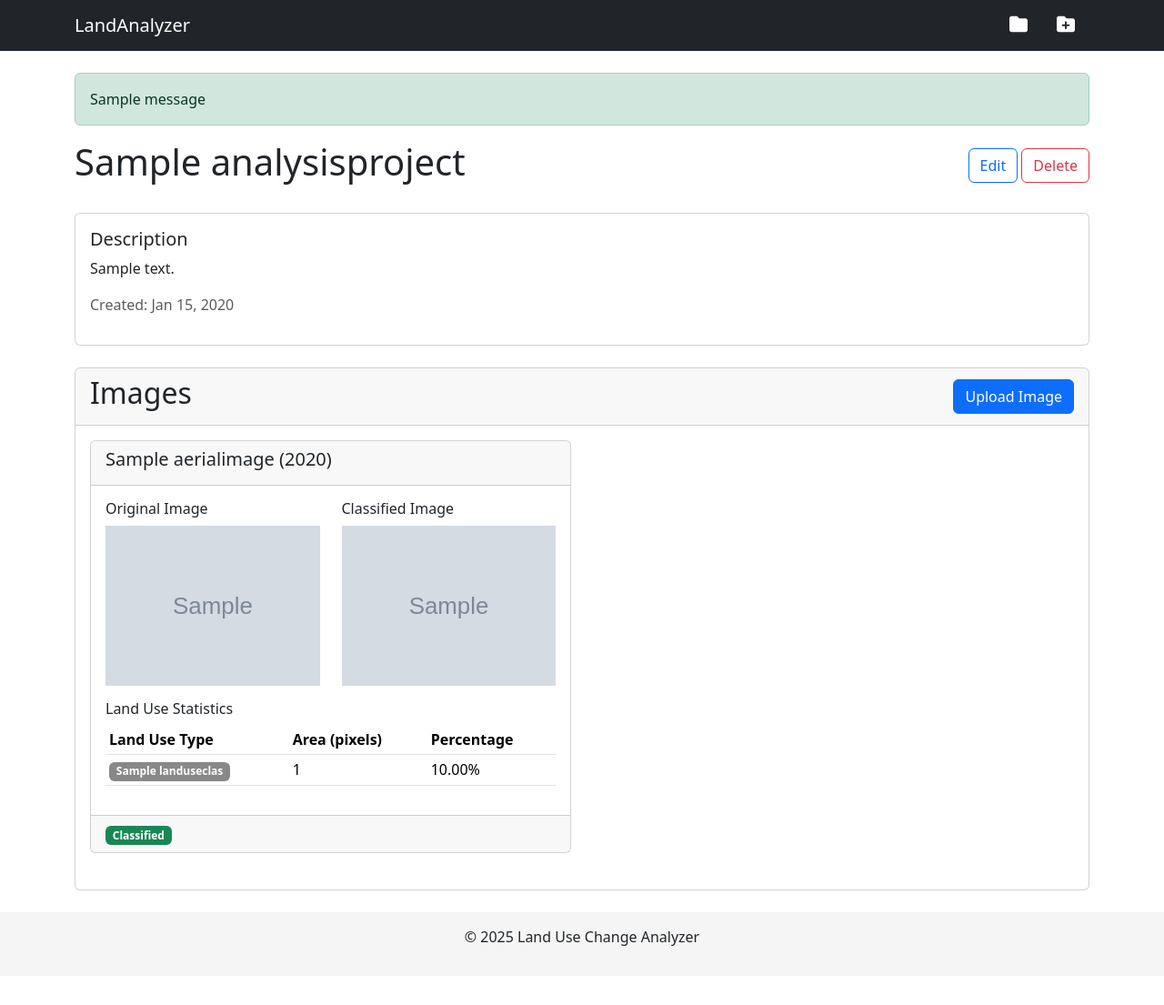
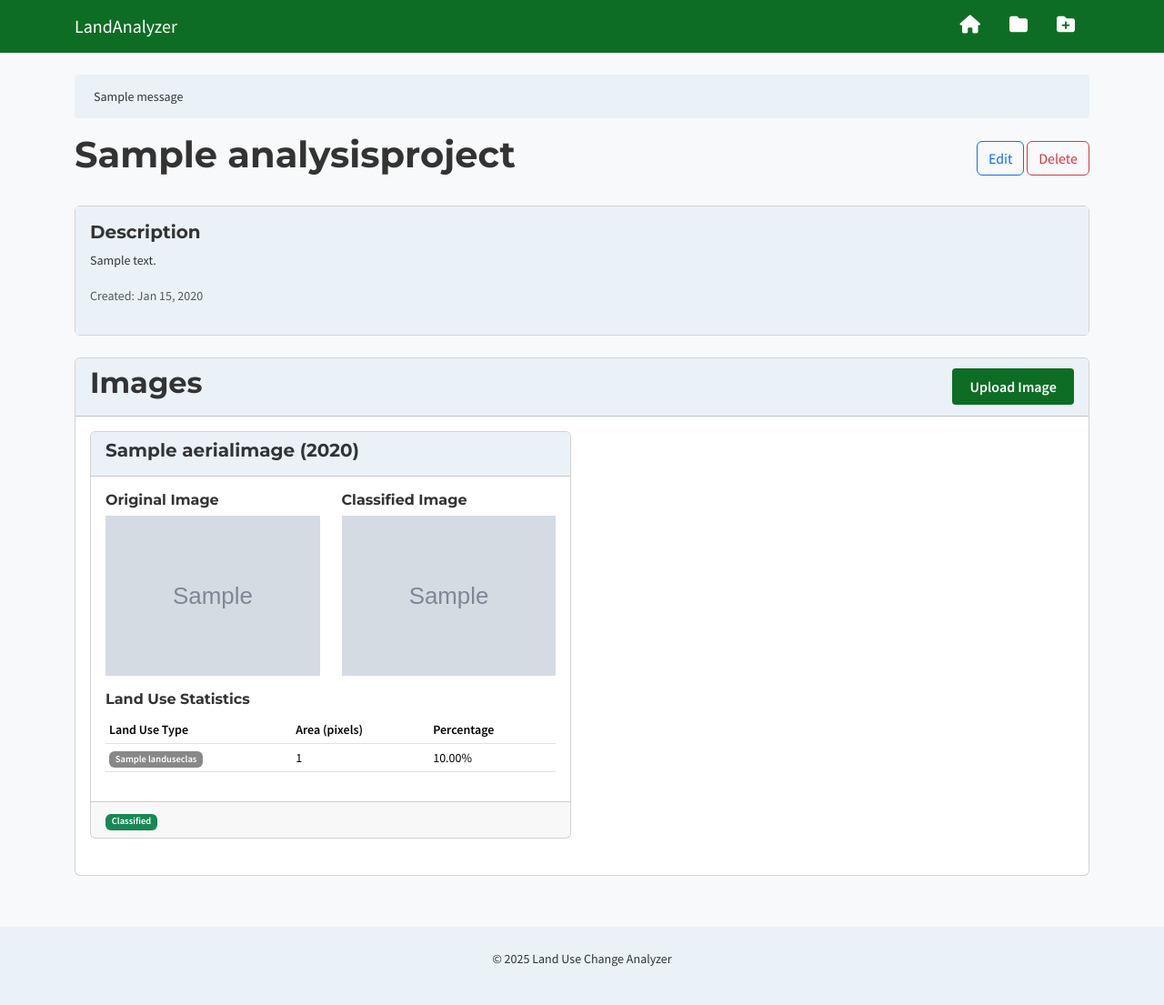
Before and after one commit to Philip38-hub/land-use-change-analyzer, a Django app: page /projects/1/ in a window 1280 px wide. Shown: the whole page at 91% size. Before the commit the page ends 1040 px from the top, so only its background shows below. Run offline with Django 4.2, Linux system fonts and the light colour scheme; tables that the repository leaves empty hold one stand-in row (values such as "Sample post"); grey boxes marked "Sample" are stand-in pictures; one stand-in notice (Sample message) is shown.

Commit message:
refactor: change app theme and typography

```diff
--- a/analyzer/static/css/style.css
+++ b/analyzer/static/css/style.css
@@ -1,10 +1,34 @@
+@import url('https://fonts.googleapis.com/css2?family=Source+Sans+Pro:wght@400;600&family=Montserrat:wght@700&display=swap');
+
+/* Color Scheme Variables */
+:root {
+  --background-light: #F5F5F5;
+  --background-alt: #EAF2F8;
+  --primary: #0e6d24;
+  --secondary: #007BFF;
+  --accent-highlight: #FFC107;
+  --accent-error: #DC3545;
+  --text-dark: #333333;
+  --text-light: #FFFFFF;
+}
+
 html, body {
     min-height: 100vh;
 }
 
 body {
+    font-family: 'Source Sans Pro', sans-serif;
+    font-size: 14px;
+    line-height: 1.6;
     display: flex;
     flex-direction: column;
+    background: var(--background-light);
+    color: var(--text-dark);
+}
+
+h1, h2, h3, h4, h5, h6 {
+    font-family: 'Montserrat', sans-serif;
+    font-weight: 700;
 }
 
 .container.mt-4 {
@@ -63,3 +87,55 @@ body {
     margin-top: auto;
     flex-shrink: 0;
 }
+
+/* Example: Primary Button */
+.btn-primary {
+  background: var(--primary);
+  color: var(--text-light);
+  border: none;
+}
+
+/* Example: Secondary Button */
+.btn-secondary {
+  background: var(--secondary);
+  color: var(--text-light);
+  border: none;
+}
+
+/* Highlight/Warning */
+.highlight, .warning {
+  background: var(--accent-highlight);
+  color: var(--text-dark);
+}
+
+/* Error */
+.error, .danger {
+  background: var(--accent-error);
+  color: var(--text-light);
+}
+
+/* Links */
+a {
+  color: var(--secondary);
+  text-decoration: underline;
+}
+
+a:hover:not(.navbar-brand) {
+  color: var(--primary) !important;
+}
+
+/* Alternate background section */
+.bg-alt {
+  background: var(--background-alt);
+  color: var(--text-dark);
+}
+
+/* Utility: For dark backgrounds */
+.text-light {
+  color: var(--text-light) !important;
+}
+
+/* Utility: For light backgrounds */
+.text-dark {
+  color: var(--text-dark) !important;
+}
--- a/analyzer/templates/base.html
+++ b/analyzer/templates/base.html
@@ -11,11 +11,11 @@
     <link rel="stylesheet" href="{% static 'css/style.css' %}">
     {% block extra_css %}{% endblock %}
 </head>
-<body>
-    <nav class="navbar navbar-expand-lg navbar-dark bg-dark">
+<body class="bg-light" style="background: var(--background-light); color: var(--text-dark);">
+    <nav class="navbar navbar-expand-lg" style="background: var(--primary);">
         <div class="container">
             <!-- Logo on the left -->
-            <a class="navbar-brand" href="{% url 'index' %}">LandAnalyzer</a>
+            <a class="navbar-brand text-light" href="{% url 'index' %}">LandAnalyzer</a>
 
             <!-- Mobile toggle button -->
             <button class="navbar-toggler" type="button" data-bs-toggle="collapse" data-bs-target="#navbarNav">
@@ -26,15 +26,20 @@
             <div class="collapse navbar-collapse justify-content-end" id="navbarNav">
                 <ul class="navbar-nav">
                     <li class="nav-item position-relative">
-                        <a class="nav-link px-3" href="{% url 'project_list' %}" data-bs-toggle="tooltip" data-bs-placement="bottom" title="Projects">
-                            <i class="fas fa-folder text-white fs-5"></i>
+                        <a class="nav-link px-3 text-light" href="{% url 'index' %}" data-bs-toggle="tooltip" data-bs-placement="bottom" title="Home">
+                            <i class="fas fa-home text-light fs-5"></i>
                         </a>
-                </li>
-                <li class="nav-item position-relative">
-                    <a class="nav-link px-3" href="{% url 'project_create' %}" data-bs-toggle="tooltip" data-bs-placement="bottom" title="New Project">
-                        <i class="fas fa-folder-plus text-white fs-5"></i>
-                    </a>
-                </li>
+                    </li>
+                    <li class="nav-item position-relative">
+                        <a class="nav-link px-3 text-light" href="{% url 'project_list' %}" data-bs-toggle="tooltip" data-bs-placement="bottom" title="Projects">
+                            <i class="fas fa-folder text-light fs-5"></i>
+                        </a>
+                    </li>
+                    <li class="nav-item position-relative">
+                        <a class="nav-link px-3 text-light" href="{% url 'project_create' %}" data-bs-toggle="tooltip" data-bs-placement="bottom" title="New Project">
+                            <i class="fas fa-folder-plus text-light fs-5"></i>
+                        </a>
+                    </li>
             </ul>
         </div>
         </div>
@@ -43,18 +48,20 @@
     <div class="container mt-4">
         {% if messages %}
             {% for message in messages %}
-                <div class="alert alert-{{ message.tags }}">{{ message }}</div>
+                <div class="alert {% if 'error' in message.tags %}error{% elif 'warning' in message.tags %}highlight{% else %}bg-alt text-dark{% endif %}" style="margin-bottom: 1rem; border-radius: 4px; padding: 0.75rem 1.25rem;">
+                    {{ message }}
+                </div>
             {% endfor %}
         {% endif %}
 
         {% block content %}{% endblock %}
     </div>
 
-    <footer class="footer-section">
+    <footer class="footer-section bg-alt" style="padding: 1.5rem 0; margin-top: 2rem;">
         <div class="container">
             <div class="row">
                 <div class="col-md-12 text-center">
-                    <p>&copy; 2025 Land Use Change Analyzer</p>
+                    <p class="text-dark">&copy; 2025 Land Use Change Analyzer</p>
                 </div>
             </div>
         </div>
--- a/analyzer/templates/project_detail.html
+++ b/analyzer/templates/project_detail.html
@@ -2,7 +2,7 @@
 
 {% block content %}
 <div class="d-flex justify-content-between align-items-center mb-4">
-    <h1>{{ project.name }}</h1>
+    <h1 class="text-dark">{{ project.name }}</h1>
     <div>
         <a href="{% url 'project_update' project.id %}" class="btn btn-outline-primary">Edit</a>
         <a href="{% url 'project_delete' project.id %}" class="btn btn-outline-danger">Delete</a>
@@ -10,17 +10,17 @@
 </div>
 
 <div class="card mb-4">
-    <div class="card-body">
-        <h5 class="card-title">Description</h5>
+    <div class="card-body bg-alt">
+        <h5 class="card-title text-dark">Description</h5>
         <p class="card-text">{{ project.description|default:"No description provided." }}</p>
         <p class="text-muted">Created: {{ project.created_at|date:"M d, Y" }}</p>
     </div>
 </div>
 
 <div class="card mb-4">
-    <div class="card-header d-flex justify-content-between align-items-center">
-        <h2>Images</h2>
-        <a href="{% url 'upload_image' project.id %}" class="btn btn-primary">Upload Image</a>
+    <div class="card-header bg-alt d-flex justify-content-between align-items-center">
+        <h2 class="text-dark">Images</h2>
+        <a href="{% url 'upload_image' project.id %}" class="btn btn-primary" style="padding: 0.5rem 1.2rem; border-radius: 4px; font-weight: 600;">Upload Image</a>
     </div>
     <div class="card-body">
         {% if images %}
@@ -28,29 +28,27 @@
             {% for image in images %}
             <div class="col-md-6 mb-4">
                 <div class="card">
-                    <div class="card-header">
-                        <h5>{{ image.name }} ({{ image.year }})</h5>
+                    <div class="card-header bg-alt">
+                        <h5 class="text-dark">{{ image.name }} ({{ image.year }})</h5>
                     </div>
                     <div class="card-body">
                         <div class="row">
                             <div class="col-md-6">
-                                <h6>Original Image</h6>
+                                <h6 class="text-dark">Original Image</h6>
                                 <img src="{{ image.image.url }}" class="img-fluid" alt="{{ image.name }}">
                             </div>
                             <div class="col-md-6">
-                                <h6>Classified Image</h6>
+                                <h6 class="text-dark">Classified Image</h6>
                                 {% if image.classified_image %}
                                 <img src="{{ image.classified_image.url }}" class="img-fluid" alt="Classified {{ image.name }}">
                                 {% else %}
-                                <div class="alert alert-warning">
-                                    Not classified yet
-                                </div>
+                                <div class="highlight" style="padding: 0.5rem 1rem; border-radius: 4px;">Not classified yet</div>
                                 {% endif %}
                             </div>
                         </div>
 
                         {% if image.classified_image %}
-                        <h6 class="mt-3">Land Use Statistics</h6>
+                        <h6 class="mt-3 text-dark">Land Use Statistics</h6>
                         <table class="table table-sm">
                             <thead>
                                 <tr>
@@ -87,17 +85,15 @@
             {% endfor %}
         </div>
         {% else %}
-        <div class="alert alert-info">
-            No images uploaded yet. <a href="{% url 'upload_image' project.id %}">Upload an image</a> to begin analysis.
-        </div>
+        <div class="highlight" style="padding: 0.5rem 1rem; border-radius: 4px;">No images uploaded yet. <a href="{% url 'upload_image' project.id %}" class="text-dark">Upload an image</a> to begin analysis.</div>
         {% endif %}
     </div>
 </div>
 
 {% if images.count >= 2 %}
 <div class="card mb-4">
-    <div class="card-header">
-        <h2>Change Analysis</h2>
+    <div class="card-header bg-alt">
+        <h2 class="text-dark">Change Analysis</h2>
     </div>
     <div class="card-body">
         {% if has_result %}
@@ -110,9 +106,7 @@
             {% if classified_count >= 2 %}
             <a href="{% url 'analyze_changes' project.id %}" class="btn btn-primary">Analyze Changes</a>
             {% else %}
-            <div class="alert alert-warning">
-                All images must be classified before analyzing changes.
-            </div>
+            <div class="highlight" style="padding: 0.5rem 1rem; border-radius: 4px;">All images must be classified before analyzing changes.</div>
             {% endif %}
         </p>
         {% endif %}
```
Also changed, not shown: analyzer/templates/index.html (+8 -8 lines), analyzer/templates/project_form.html (+5 -9 lines), analyzer/templates/project_list.html (+7 -7 lines), analyzer/templates/upload_image.html (+10 -30 lines).
